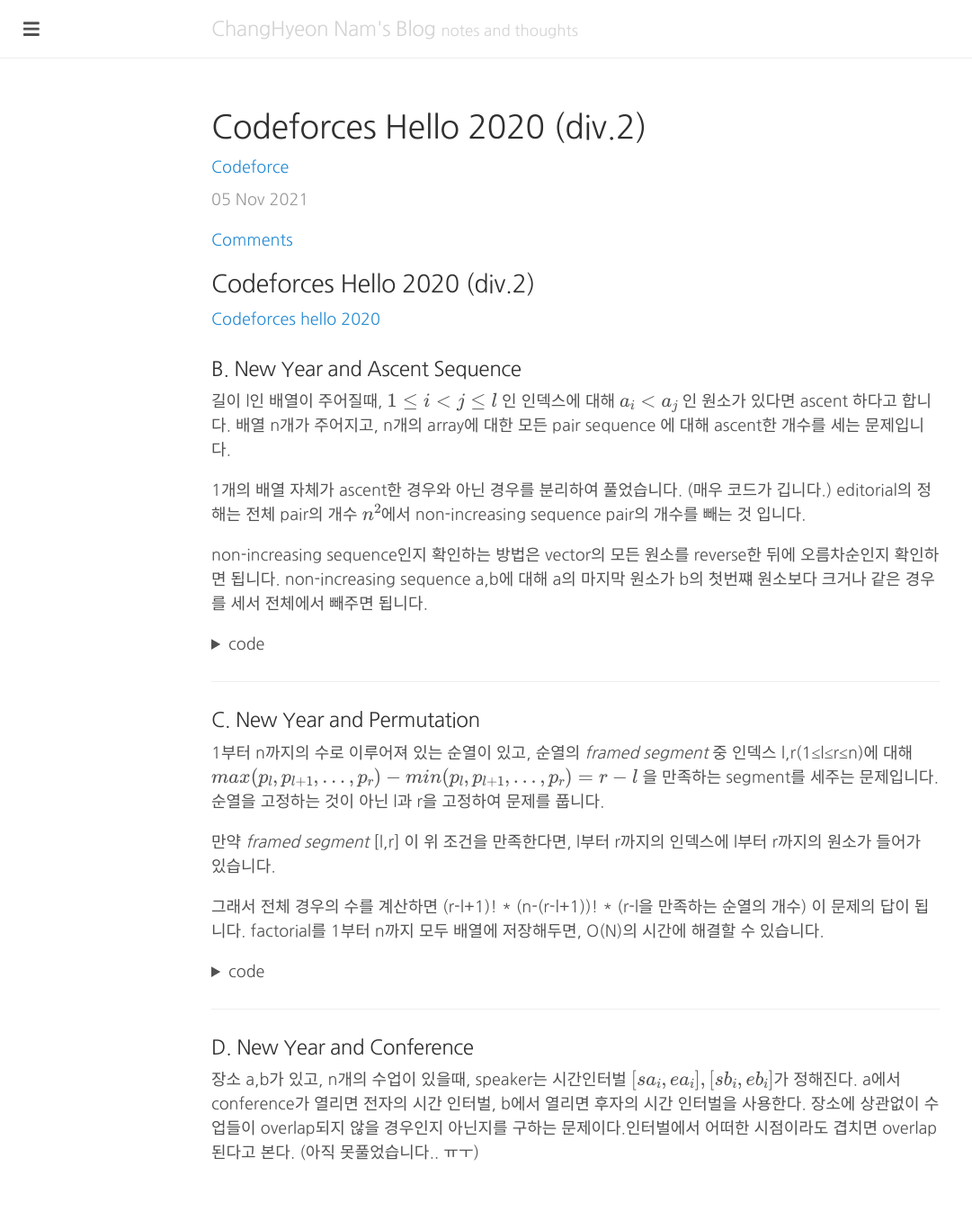
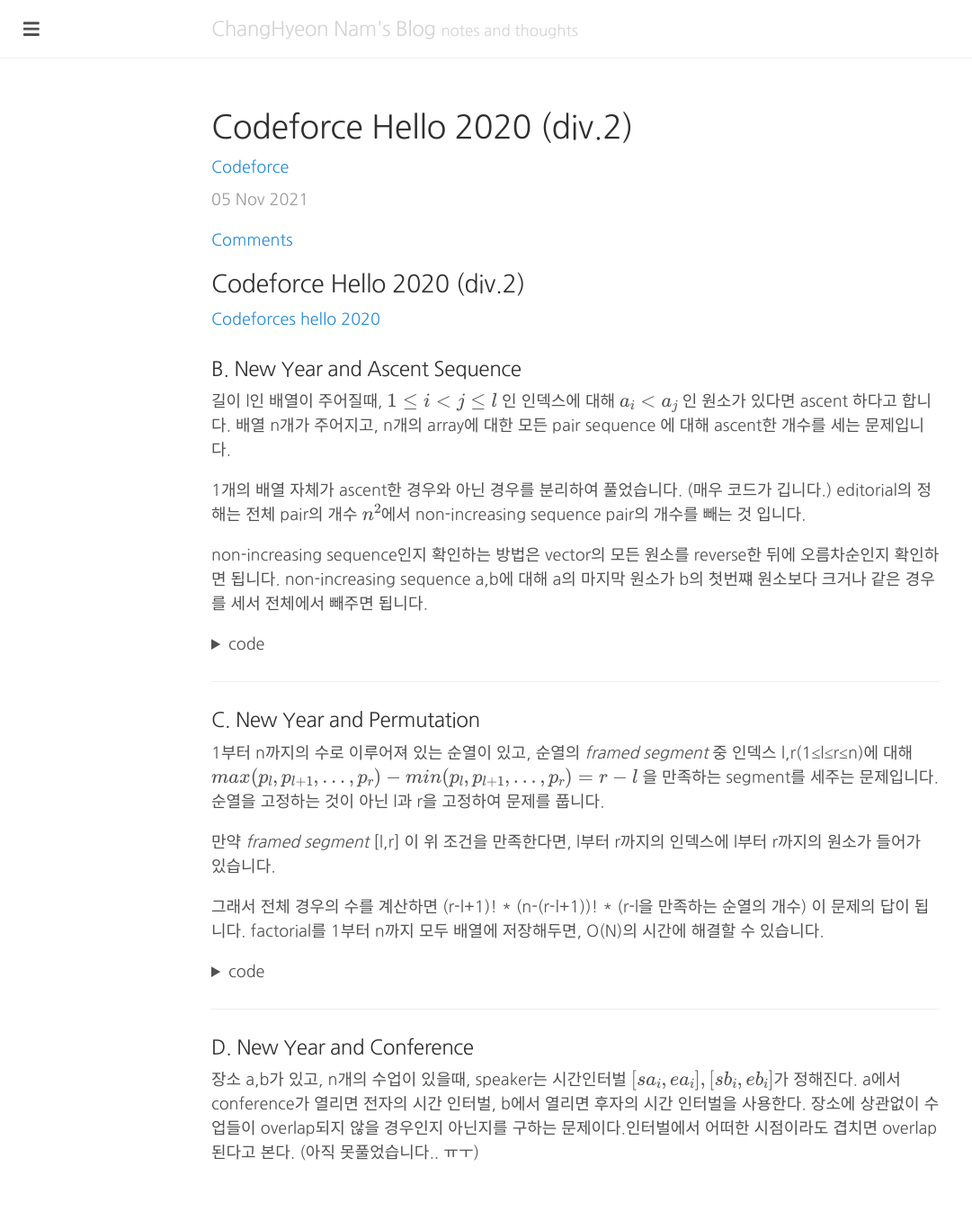
Before and after one commit to changhyeonnam/changhyeonnam.github.io, a Jekyll site: the page built from _posts/2021/2021-11-05-cf_#1virtual.md, in a window 1280 px wide. Shown: the whole page at 90% size, without its empty margins (0-1081 px from the left). Built offline with Jekyll 4.4.1, drawn with Linux system fonts in a browser that asks for light colours; nearby versions of some CDN libraries; formulas are drawn with MathJax 3; comment, search, counter and statistics services are not loaded.

Commit message:
Update 2021-11-05-cf_#1virtual.md

```diff
--- a/_posts/2021/2021-11-05-cf_#1virtual.md
+++ b/_posts/2021/2021-11-05-cf_#1virtual.md
@@ -1,5 +1,5 @@
 ---
-title: Codeforces Hello 2020 (div.2)
+title: Codeforce Hello 2020 (div.2)
 layout: post
 Created: November 5, 2021 2:00 AM
 tags:
@@ -7,7 +7,7 @@
 use_math: true
 comments: true
 ---
-## Codeforces Hello 2020 (div.2)
+## Codeforce Hello 2020 (div.2)
 
 [Codeforces hello 2020](https://codeforces.com/contest/1284)
 
```
